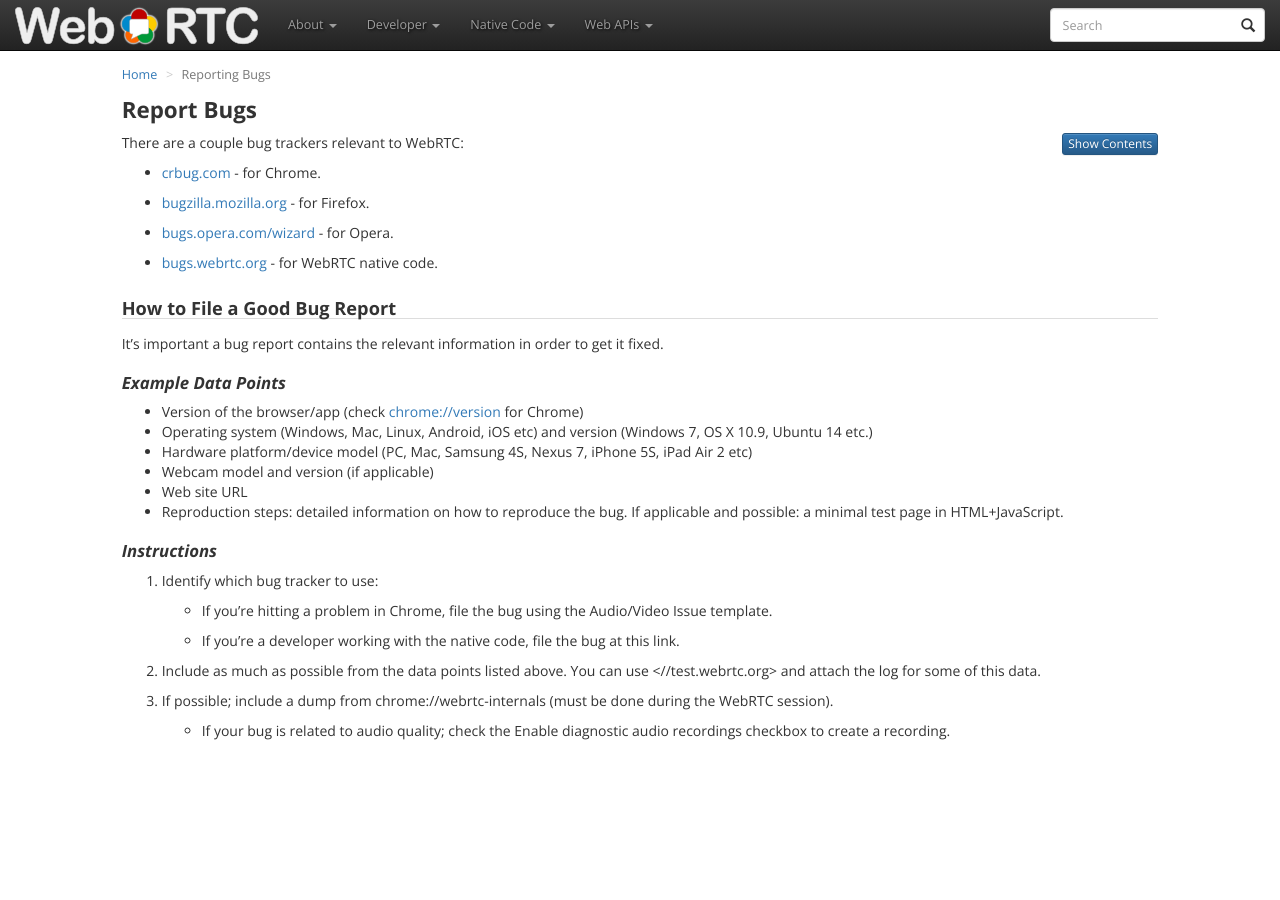
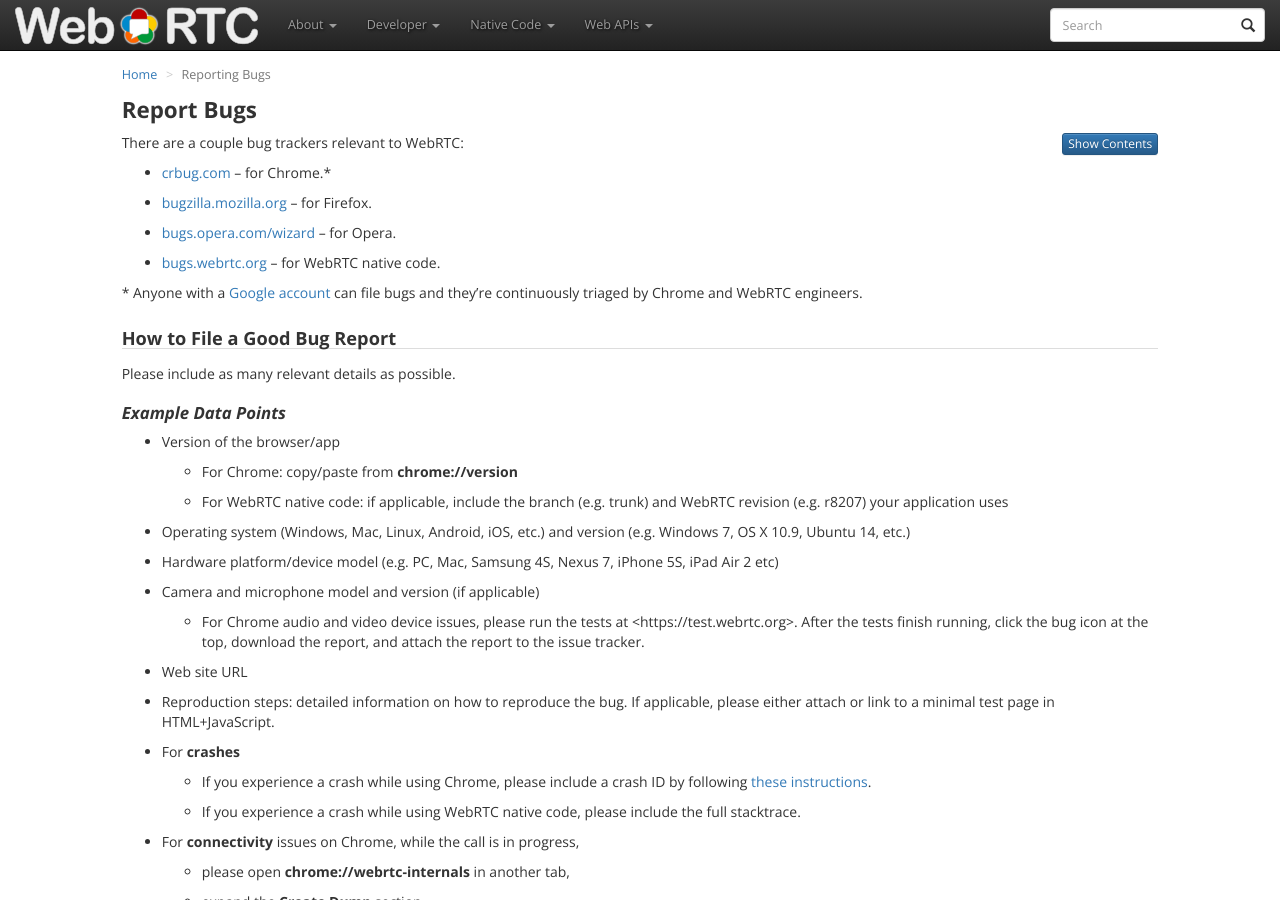
Before and after one commit to webrtc/webrtc-org, a Jekyll site: the page built from bugs/index.md, in a window 1280 px wide and 900 px high. Built offline with Jekyll 4.4.1, drawn with Linux system fonts in a browser that asks for light colours; some of the changed text lies outside the part shown.

Commit message:
Sync /bugs with old site.
There's a literal <p> element in one of the list items to address
an edge case with the Markdown transformer and certain nested-list
conditions. Unfortunate.

modified:   bugs/index.md

```diff
--- a/bugs/index.md
+++ b/bugs/index.md
@@ -10,50 +10,98 @@ crumb: Reporting Bugs
 
 There are a couple bug trackers relevant to WebRTC:
 
-  * [crbug.com](http://crbug.com) - for Chrome.
+  * [crbug.com](https://crbug.com) -- for Chrome.\*
 
-  * [bugzilla.mozilla.org](https://bugzilla.mozilla.org/) - for Firefox.
+  * [bugzilla.mozilla.org](https://bugzilla.mozilla.org/) -- for Firefox.
 
-  * [bugs.opera.com/wizard](https://bugs.opera.com/wizard/) - for Opera.
+  * [bugs.opera.com/wizard](https://bugs.opera.com/wizard/) -- for Opera.
 
-  * [bugs.webrtc.org](http://bugs.webrtc.org) - for WebRTC native code.
+  * [bugs.webrtc.org](http://bugs.webrtc.org) -- for WebRTC native code.
+
+\* Anyone with a [Google account][1] can file bugs and they're continuously
+triaged by Chrome and WebRTC engineers.
+
 
 ### How to File a Good Bug Report
 
-It's important a bug report contains the relevant information in order to get
-it fixed.
+Please include as many relevant details as possible.
 
 
 #### Example Data Points
 
-  * Version of the browser/app (check [chrome://version] for Chrome)
-  * Operating system (Windows, Mac, Linux, Android, iOS etc) and version
-    (Windows 7, OS X 10.9, Ubuntu 14 etc.)
-  * Hardware platform/device model (PC, Mac, Samsung 4S, Nexus 7, iPhone 5S,
-    iPad Air 2 etc)
-  * Webcam model and version (if applicable)
+  * Version of the browser/app
+
+    * For Chrome: copy/paste from **chrome://version**
+
+    * For WebRTC native code: if applicable, include the branch (e.g. trunk)
+      and WebRTC revision (e.g. r8207) your application uses
+
+  * Operating system (Windows, Mac, Linux, Android, iOS, etc.) and version
+    (e.g. Windows 7, OS X 10.9, Ubuntu 14, etc.)
+
+  * Hardware platform/device model (e.g. PC, Mac, Samsung 4S, Nexus 7, iPhone
+    5S, iPad Air 2 etc)
+
+  * Camera and microphone model and version (if applicable)
+
+    * <p>For Chrome audio and video device issues, please run the tests at
+      <https://test.webrtc.org>. After the tests finish running, click the bug
+      icon at the top, download the report, and attach the report to the issue
+      tracker.</p>
+
   * Web site URL
+
   * Reproduction steps: detailed information on how to reproduce the bug. If
-    applicable and possible: a minimal test page in HTML+JavaScript.
+    applicable, please either attach or link to a minimal test page in
+    HTML+JavaScript.
 
-[chrome://version]: chrome://version
+  * For **crashes**
+
+    * If you experience a crash while using Chrome, please include a crash ID
+      by following [these instructions][2].
+
+    * If you experience a crash while using WebRTC native code, please include
+      the full stacktrace.
+
+  * For **connectivity** issues on Chrome, while the call is in progress,
+
+    * please open **chrome://webrtc-internals** in another tab,
+
+    * expand the **Create Dump** section,
+
+    * click the **Download the PeerConnection updates and stats data** button.
+      You will be prompted to save the dump to your local machine. Please
+      attach that dump to the bug report.
+
+  * For **audio quality** issues on Chrome, while the call is in progress,
+
+    * please open **chrome://webrtc-internals** in another tab,
+
+    * expand the **Create Dump** section,
+
+    * fill in the **Enable diagnostic audio recordings** checkbox. You will be
+      prompted to save the recording to your local machine. After ending the
+      call, attach the recording to the bug.
+
+  * For **echo** issues, please try to capture an audio recording from the
+    side that is _generating_ the echo, not the side that _hears_ the echo.
+    For example, if UserA and UserB are in a call, and UserA hears herself
+    speak, please obtain an audio recording from UserB.
 
 
 #### Instructions
 
-  1. Identify which bug tracker to use:
+  * Identify which bug tracker to use:
 
-     * If you're hitting a problem in Chrome, file the bug using the
-       Audio/Video Issue template.
+    * If you're hitting a problem in Chrome, file the bug using the
+      [Audio/Video Issue template][3].
 
-     * If you're a developer working with the native code, file the bug at
-       this link.
+    * If you're a developer working with the native code, file the bug at
+      [this link][4].
 
-  2. Include as much as possible from the data points listed above. You can
-     use <//test.webrtc.org> and attach the log for some of this data.
+  * Include as much as possible from the data points listed above.
 
-  3. If possible; include a dump from chrome://webrtc-internals (must be done
-     during the WebRTC session).
-
-     * If your bug is related to audio quality; check the Enable diagnostic
-       audio recordings checkbox to create a recording.
+[1]: https://accounts.google.com/
+[2]: http://www.chromium.org/for-testers/bug-reporting-guidelines/reporting-crash-bug
+[3]: https://code.google.com/p/chromium/issues/entry?template=Audio/Video%20Issue
+[4]: https://code.google.com/p/webrtc/issues/entry
```
